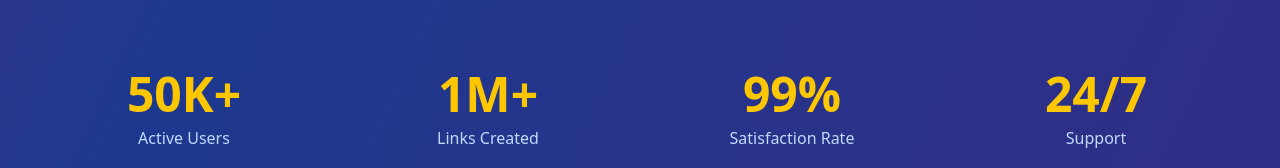
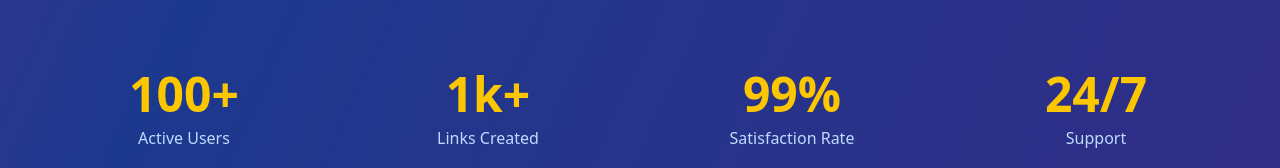
Before and after one commit to thomas-chacko/Droplink, a Next.js app: page / in a window 1280 px wide. Shown: the part 2363-2531 px from the top of the page. Built offline with nearby package versions, Linux system fonts and the light colour scheme.

Commit message:
number update

```diff
--- a/components/TestimonialsSection.tsx
+++ b/components/TestimonialsSection.tsx
@@ -94,11 +94,11 @@
       {/* Stats Section */}
       <div className="mt-20 grid grid-cols-2 md:grid-cols-4 gap-8 text-center">
         <div>
-          <div className="text-4xl md:text-5xl font-bold text-yellow-400 mb-2">50K+</div>
+          <div className="text-4xl md:text-5xl font-bold text-yellow-400 mb-2">100+</div>
           <div className="text-blue-200">Active Users</div>
         </div>
         <div>
-          <div className="text-4xl md:text-5xl font-bold text-yellow-400 mb-2">1M+</div>
+          <div className="text-4xl md:text-5xl font-bold text-yellow-400 mb-2">1k+</div>
           <div className="text-blue-200">Links Created</div>
         </div>
         <div>
```
